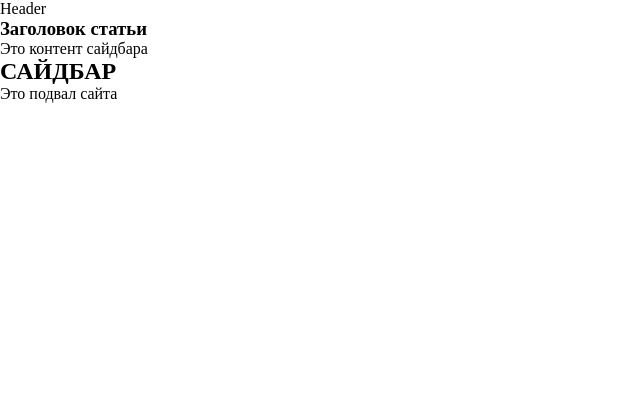
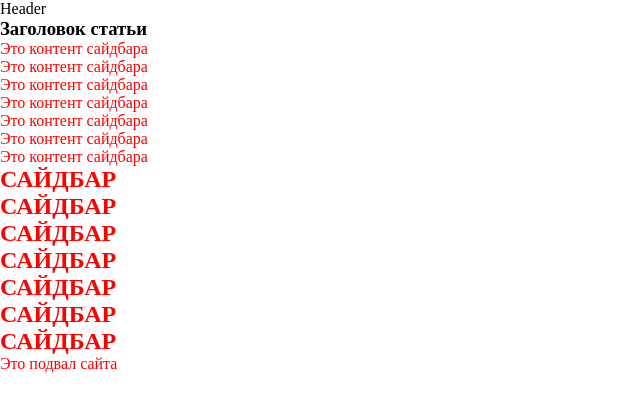
Before and after one commit to ntc-assits/tests, a plain HTML site: page index.html in a window 1280 px wide. Shown: the whole page, without its empty margins (0-640 px from the left). Drawn offline with Linux system fonts and the light colour scheme.

Commit message:
commit end

```diff
--- a/index.html
+++ b/index.html
@@ -14,11 +14,23 @@
     </article>
     <aside>
         <p>Это контент сайдбара</p>
+        <p>Это контент сайдбара</p>
+        <p>Это контент сайдбара</p>
+        <p>Это контент сайдбара</p>
+        <p>Это контент сайдбара</p>
+        <p>Это контент сайдбара</p>
+        <p>Это контент сайдбара</p>
     </aside>
 </main>
 
 <aside>
     <div class="sidebar">
+        <h2>САЙДБАР</h2>
+        <h2>САЙДБАР</h2>
+        <h2>САЙДБАР</h2>
+        <h2>САЙДБАР</h2>
+        <h2>САЙДБАР</h2>
+        <h2>САЙДБАР</h2>
         <h2>САЙДБАР</h2>
     </div>
 </aside>
--- a/style.css
+++ b/style.css
@@ -2,3 +2,7 @@
     margin: 0;
     padding: 0;
 }
+
+p, h2 {
+    color: #f00;
+}
```
